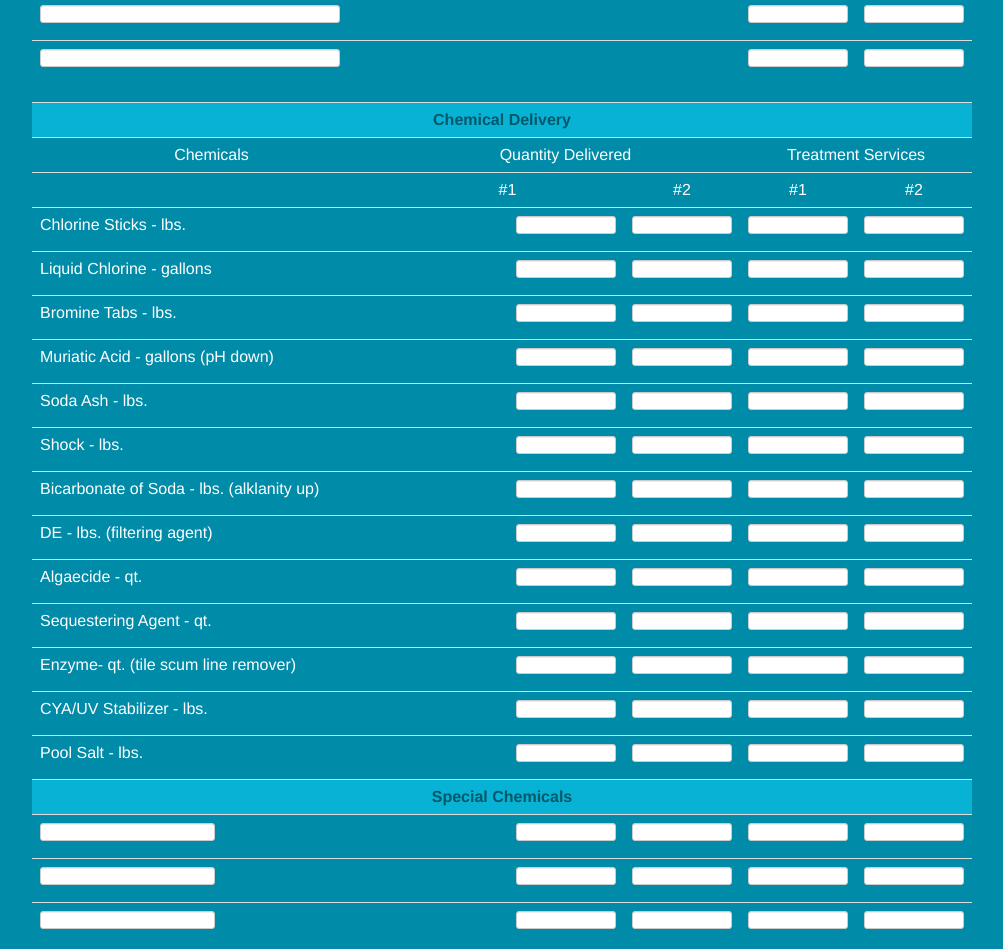
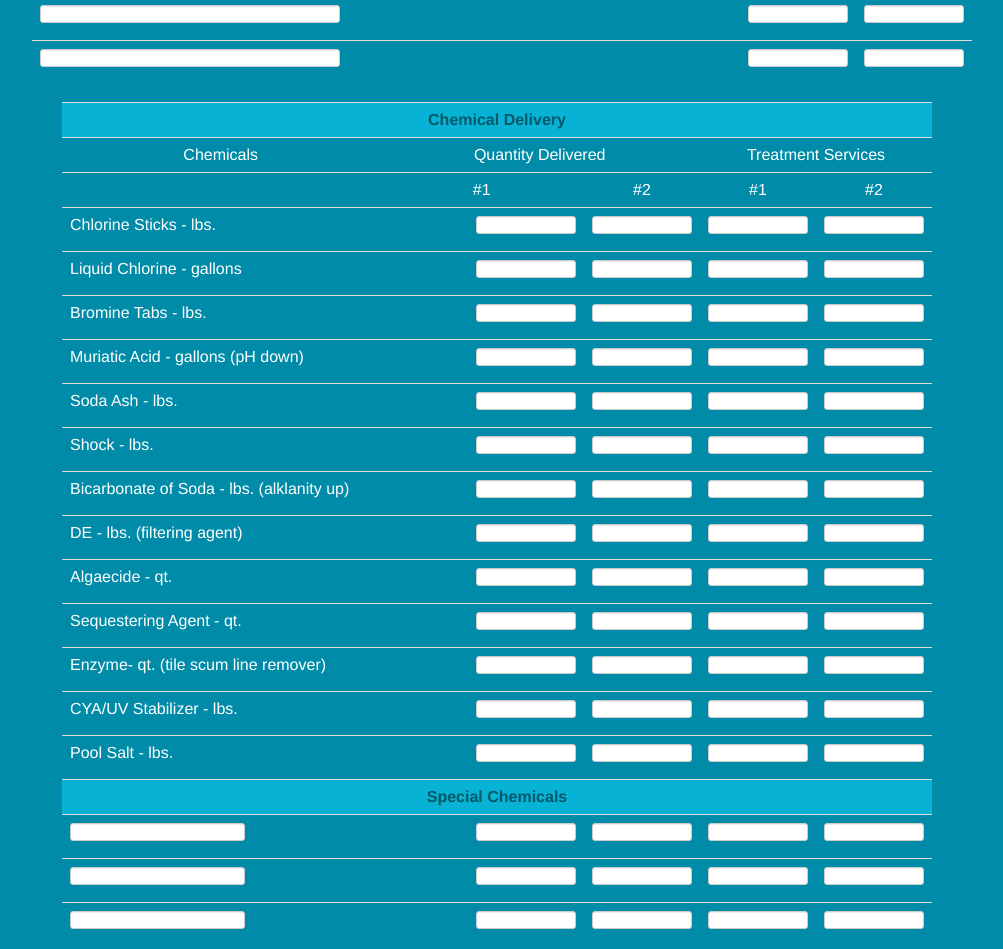
Before and after one commit to TrishaDiamondDyess/CalvinCopy, a plain HTML site: page index.html in a window 1280 px wide. Shown: the part 2665-3614 px from the top of the page, without its empty margins (138-1141 px from the left). Drawn offline with nearby package versions, Linux system fonts and the light colour scheme; some packages are replaced by stand-ins of ours; a script that the page names is missing.

Commit message:
chem table

```diff
--- a/index.html
+++ b/index.html
@@ -173,8 +173,8 @@
 		</table>
 
 
-<div calss="span5">
-		<table id="ChemDel" class="table">
+
+		<table id="ChemDel" class="table span9">
 		<tr><th colspan="5" >Chemical Delivery</th></tr>
 		<tr class="heading"><td>Chemicals</td><td colspan="2">Quantity Delivered</td><td colspan="2">Treatment Services</td></tr>
 		<tr class="heading"><td></td><td>#1</td><td>#2</td><td>#1</td><td>#2</td></tr>
@@ -198,7 +198,7 @@
 		</table>
 
 
-</div>
+
 
 
 
```
